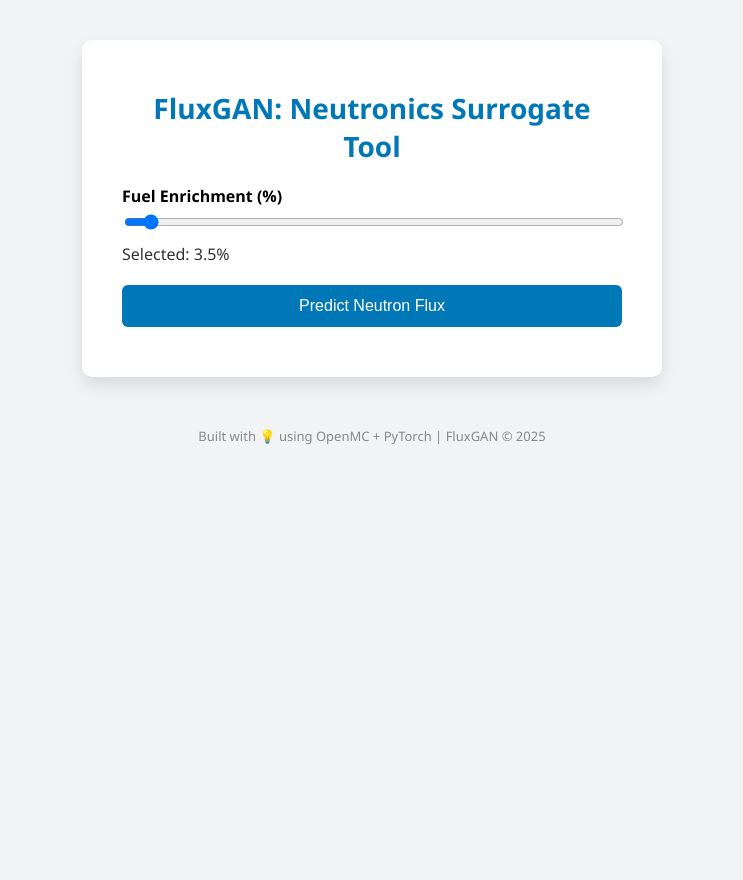
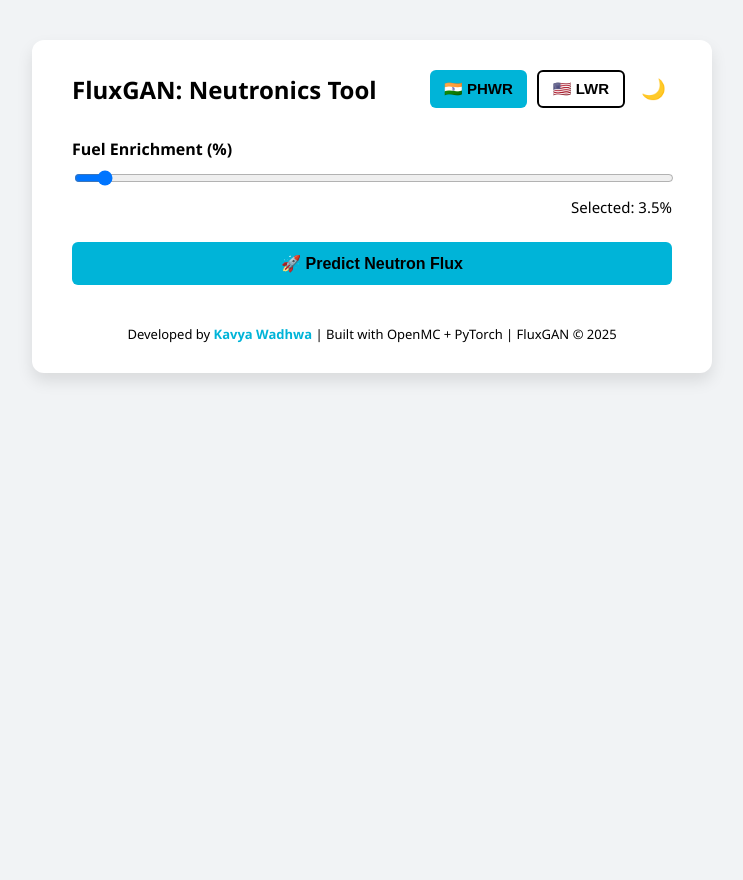
Before and after one commit to kavyawadhwa134/fluxgan-web, a Flask app: page / in a window 1280 px wide. Shown: the whole page, without its empty margins (268-1011 px from the left). After the commit the page ends 381 px from the top, so only its background shows below. Run offline with Flask 3, Linux system fonts and the light colour scheme.

Commit message:
Initial commit of FluxGAN-Sim

```diff
--- a/app.py
+++ b/app.py
@@ -1,30 +1,36 @@
 from flask import Flask, render_template, request, jsonify
-from fluxgan_flux_only import load_generator_model, predict_flux
-import torch
+from fluxgan_core import load_checkpoint, predict_flux
+import os
 
 app = Flask(__name__)
 
-# Load model on start
-device = torch.device("cuda" if torch.cuda.is_available() else "cpu")
-generator = load_generator_model("checkpoint_65000.tar", device)
-
 @app.route('/')
 def home():
-    return render_template("index.html")
+    return render_template('index.html')
 
 @app.route('/predict', methods=['POST'])
 def predict():
     try:
-        enrichment = float(request.form['enrichment'])
-        flux = predict_flux(enrichment, generator, device)
-        if flux is None:
-            return jsonify({'error': 'No matching flux values found.'})
+        enrichment = request.form['enrichment']
+        reactor = request.form['reactor']
+
+        checkpoint_path = f'./fluxgan_model/{reactor}/checkpoint_flux_only.tar'
+        if not os.path.exists(checkpoint_path):
+            return jsonify({'error': f'Checkpoint not found for {reactor.upper()}'}), 500
+
+        generator = load_checkpoint(checkpoint_path)
+        flux = predict_flux(generator, enrichment)
+
         return jsonify({
-            'enrichment': enrichment,
-            'flux': f"{flux:.4e} n/cm²-s"
+            'reactor': reactor.upper(),
+            'enrichment': float(enrichment),
+            'flux': float(flux)
         })
+
+
     except Exception as e:
-        return jsonify({'error': str(e)})
+        print(f"❌ Error in /predict route: {e}")
+        return jsonify({'error': str(e)}), 500
 
-if __name__ == "__main__":
-    app.run(debug=True, host="0.0.0.0", port=5050)
+if __name__ == '__main__':
+    app.run(debug=True, port=5050)
--- a/templates/index.html
+++ b/templates/index.html
@@ -6,167 +6,245 @@
   <meta name="viewport" content="width=device-width, initial-scale=1.0" />
   <style>
     :root {
-      --accent: #0077b6;
-      --bg: #f1f3f5;
-      --card: #ffffff;
-      --shadow: rgba(0, 0, 0, 0.1);
+      --light-bg: #f1f3f5;
+      --light-card: white;
+      --light-text: #000;
+      --light-accent: #0077b6;
+      --light-box: #e7f5ff;
+
+      --dark-bg: #0d1b2a;
+      --dark-card: #1b263b;
+      --dark-text: #e0e1dd;
+      --dark-accent: #00b4d8;
+      --dark-box: #1a2b3d;
+    }
+
+    body[data-theme="light"] {
+      background-color: var(--light-bg);
+      color: var(--light-text);
+    }
+
+    body[data-theme="dark"] {
+      background-color: var(--dark-bg);
+      color: var(--dark-text);
     }
 
     body {
       margin: 0;
-      padding: 0;
       font-family: "Segoe UI", sans-serif;
-      background-color: var(--bg);
-    }
-
-    .wrapper {
+      padding: 40px 20px;
       display: flex;
-      flex-direction: column;
-      align-items: center;
-      padding: 40px 20px;
-      min-height: 100vh;
+      justify-content: center;
+      transition: background 0.3s, color 0.3s;
     }
 
     .card {
-      background-color: var(--card);
-      border-radius: 10px;
+      border-radius: 12px;
       padding: 30px 40px;
-      box-shadow: 0 8px 16px var(--shadow);
-      max-width: 500px;
+      max-width: 600px;
       width: 100%;
+      box-shadow: 0 8px 16px rgba(0, 0, 0, 0.1);
+      position: relative;
+      transition: background 0.3s;
+    }
+
+    body[data-theme="light"] .card {
+      background: var(--light-card);
+    }
+
+    body[data-theme="dark"] .card {
+      background: var(--dark-card);
+    }
+
+    .title-bar {
+      display: flex;
+      justify-content: space-between;
+      align-items: center;
+      margin-bottom: 30px;
     }
 
     h1 {
-      margin-bottom: 20px;
-      font-size: 28px;
-      color: var(--accent);
-      text-align: center;
+      font-size: 24px;
+      margin: 0;
+    }
+
+    .reactor-toggle {
+      display: flex;
+      gap: 10px;
+    }
+
+    .reactor-btn {
+      padding: 8px 14px;
+      font-size: 15px;
+      border-radius: 6px;
+      border: none;
+      cursor: pointer;
+      font-weight: bold;
+      transition: 0.3s;
+    }
+
+    .reactor-btn.active {
+      background-color: #00b4d8;
+      color: #000;
+    }
+
+    .reactor-btn.inactive {
+      background-color: transparent;
+      color: inherit;
+      border: 2px solid currentColor;
     }
 
     label {
-      font-weight: 600;
       display: block;
-      margin-top: 15px;
-      margin-bottom: 5px;
+      margin-top: 20px;
+      font-weight: bold;
     }
 
     input[type="range"] {
       width: 100%;
+      margin-top: 10px;
     }
 
     .range-value {
-      margin-top: 8px;
-      font-size: 16px;
-      color: #333;
+      font-size: 15px;
+      margin-top: 6px;
+      text-align: right;
     }
 
-    button {
-      margin-top: 20px;
+    button.submit-btn {
+      width: 100%;
+      margin-top: 25px;
       padding: 12px;
-      width: 100%;
-      background-color: var(--accent);
-      color: white;
+      background: #00b4d8;
       border: none;
+      color: #000;
       border-radius: 6px;
       font-size: 16px;
+      font-weight: bold;
       cursor: pointer;
-      transition: background 0.2s ease;
-    }
-
-    button:hover {
-      background-color: #005f86;
+      transition: background 0.2s;
     }
 
     .output-box {
-      margin-top: 30px;
-      background: #e7f5ff;
-      padding: 15px 20px;
-      border-left: 5px solid var(--accent);
+      margin-top: 25px;
+      padding: 15px;
+      border-left: 5px solid #00b4d8;
       border-radius: 8px;
-      font-size: 16px;
+      background: rgba(0, 180, 216, 0.05);
+      font-size: 15px;
     }
 
     .error {
       color: red;
-      margin-top: 20px;
+      margin-top: 15px;
     }
 
     footer {
-      margin-top: 50px;
+      margin-top: 40px;
+      text-align: center;
       font-size: 13px;
-      color: #888;
+    }
+
+    footer a {
+      color: #00b4d8;
+      text-decoration: none;
+      font-weight: bold;
+    }
+
+    footer a:hover {
+      text-decoration: underline;
     }
   </style>
 </head>
-<body>
-  <div class="wrapper">
+<body data-theme="light">
   <div class="card">
-      <h1>FluxGAN: Neutronics Surrogate Tool</h1>
+    <div class="title-bar">
+      <h1>FluxGAN: Neutronics Tool</h1>
+      <div style="display: flex; align-items: center; gap: 10px;">
+        <div class="reactor-toggle">
+          <button class="reactor-btn active" data-reactor="phwr">🇮🇳 PHWR</button>
+          <button class="reactor-btn inactive" data-reactor="lwr">🇺🇸 LWR</button>
+        </div>
+        <button id="themeToggle" title="Toggle Theme" style="font-size: 20px; border: none; background: none; cursor: pointer;">
+          🌙
+        </button>
+      </div>
+    </div>
+
     <form id="predictForm">
       <label for="enrichment">Fuel Enrichment (%)</label>
-        <input
-          type="range"
-          id="enrichment"
-          name="enrichment"
-          min="0"
-          max="90"
-          step="0.1"
-          value="3.5"
-          oninput="updateSlider(this.value)"
-        />
+      <input type="range" id="enrichment" name="enrichment" min="0" max="90" step="0.1" value="3.5" oninput="updateSlider(this.value)" />
       <div class="range-value">Selected: <span id="rangeValue">3.5</span>%</div>
 
-        <button type="submit">Predict Neutron Flux</button>
+      <button type="submit" class="submit-btn">🚀 Predict Neutron Flux</button>
     </form>
 
     <div id="output" class="output-box" style="display: none;"></div>
     <div id="error" class="error"></div>
-    </div>
 
     <footer>
-      Built with 💡 using OpenMC + PyTorch | FluxGAN © 2025
+      Developed by <a href="https://www.linkedin.com/in/kavyawadhwa" target="_blank">Kavya Wadhwa</a> | Built with OpenMC + PyTorch | FluxGAN &copy; 2025
     </footer>
   </div>
 
   <script>
+    let reactor = "phwr";
+
+    document.querySelectorAll(".reactor-btn").forEach(btn => {
+      btn.addEventListener("click", () => {
+        document.querySelectorAll(".reactor-btn").forEach(b => b.classList.remove("active"));
+        document.querySelectorAll(".reactor-btn").forEach(b => b.classList.add("inactive"));
+        btn.classList.remove("inactive");
+        btn.classList.add("active");
+        reactor = btn.getAttribute("data-reactor");
+      });
+    });
+
     function updateSlider(value) {
       document.getElementById("rangeValue").innerText = value;
     }
 
-    const form = document.getElementById("predictForm");
+    document.getElementById("predictForm").addEventListener("submit", function (e) {
+      e.preventDefault();
+      const enrichment = document.getElementById("enrichment").value;
       const output = document.getElementById("output");
-    const errorBox = document.getElementById("error");
-
-    form.addEventListener("submit", function (e) {
-      e.preventDefault();
-
-      const enrichment = document.getElementById("enrichment").value;
+      const error = document.getElementById("error");
 
       fetch("/predict", {
         method: "POST",
-        headers: {
-          "Content-Type": "application/x-www-form-urlencoded",
-        },
-        body: `enrichment=${encodeURIComponent(enrichment)}`,
+        headers: { "Content-Type": "application/x-www-form-urlencoded" },
+        body: `enrichment=${encodeURIComponent(enrichment)}&reactor=${reactor}`
       })
         .then((res) => res.json())
         .then((data) => {
           if (data.error) {
             output.style.display = "none";
-            errorBox.innerText = data.error;
+            error.innerText = data.error;
           } else {
             output.innerHTML = `
-              <strong>Input Enrichment:</strong> ${data.enrichment}%<br>
-              <strong>Predicted Neutron Flux:</strong> ${data.flux}
+              <strong>Reactor:</strong> ${data.reactor}<br>
+              <strong>Enrichment:</strong> ${data.enrichment}%<br>
+              <strong>Predicted Flux:</strong> ${data.flux} n/cm²/s
             `;
             output.style.display = "block";
-            errorBox.innerText = "";
+            error.innerText = "";
           }
         })
-        .catch((err) => {
-          errorBox.innerText = "Server error or invalid response.";
+        .catch(() => {
           output.style.display = "none";
+          error.innerText = "Server error or invalid response.";
         });
+    });
+
+    // Theme toggle
+    const themeBtn = document.getElementById("themeToggle");
+    const body = document.body;
+
+    themeBtn.addEventListener("click", () => {
+      const currentTheme = body.getAttribute("data-theme");
+      const newTheme = currentTheme === "light" ? "dark" : "light";
+      body.setAttribute("data-theme", newTheme);
+      themeBtn.innerText = newTheme === "dark" ? "☀️" : "🌙";
     });
   </script>
 </body>
```
Also changed, not shown: fluxgan_core.py (added, +39 -0 lines), fluxgan_flux_only.py (deleted, +0 -51 lines), static/index.html (added, +155 -0 lines), static/pincell.png (added), 7 other files. Lines whose indentation alone changed are shown as unchanged.
